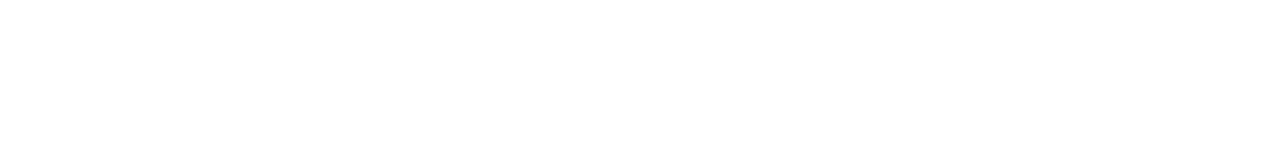
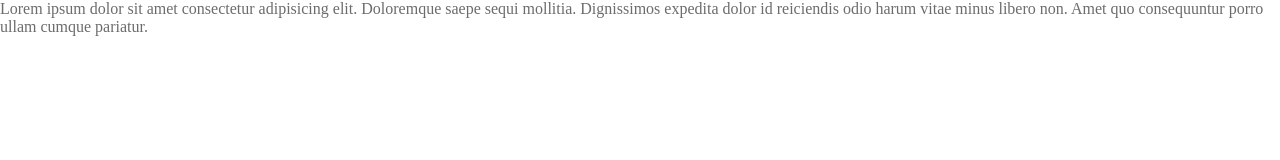
Before and after one commit to pedroavv1914/projeto-travelgram, a plain HTML site: page index.html in a window 1280 px wide. Drawn offline with Linux system fonts and the light colour scheme.

Commit message:
initial style guide

```diff
--- a/index.html
+++ b/index.html
@@ -7,6 +7,6 @@
     <link rel="stylesheet" href="styles/index.css">
 </head>
 <body>
-
+    <p>Lorem ipsum dolor sit amet consectetur adipisicing elit. Doloremque saepe sequi mollitia. Dignissimos expedita dolor id reiciendis odio harum vitae minus libero non. Amet quo consequuntur porro ullam cumque pariatur.</p>
 </body>
 </html>
--- a/styles/global.css
+++ b/styles/global.css
@@ -3,3 +3,18 @@
     padding: 0;
     box-sizing: border-box;
 }
+
+:root {
+    --brand-color: #ef5f4c;
+    --background-color: #ffffff;
+    --surface-color: #f5f5f5;
+    --skeleton-color: #d9d9d9;
+    --shape-transparency: #ffffff8f;
+    --text-color-primary: #313131;
+    --text-color-secondary: #6c6c6c;
+}
+
+body {
+    color: var(--text-color-secondary);
+    background-color: var(--background-color);
+}
```
Also changed, not shown: assets/AirplaneTilt.svg (added), assets/Image 01.png (added), assets/Image 02.png (added), assets/Image 03.png (added), assets/Image 04.png (added), assets/Image 05.png (added), assets/Image 06.png (added), assets/Image 07.png (added), assets/Image 08.png (added), assets/Image 09.png (added), assets/Image 10.png (added), assets/Image 11.png (added), assets/Image.svg (added), assets/Logo.svg (added), 2 more files, 1 other file.
